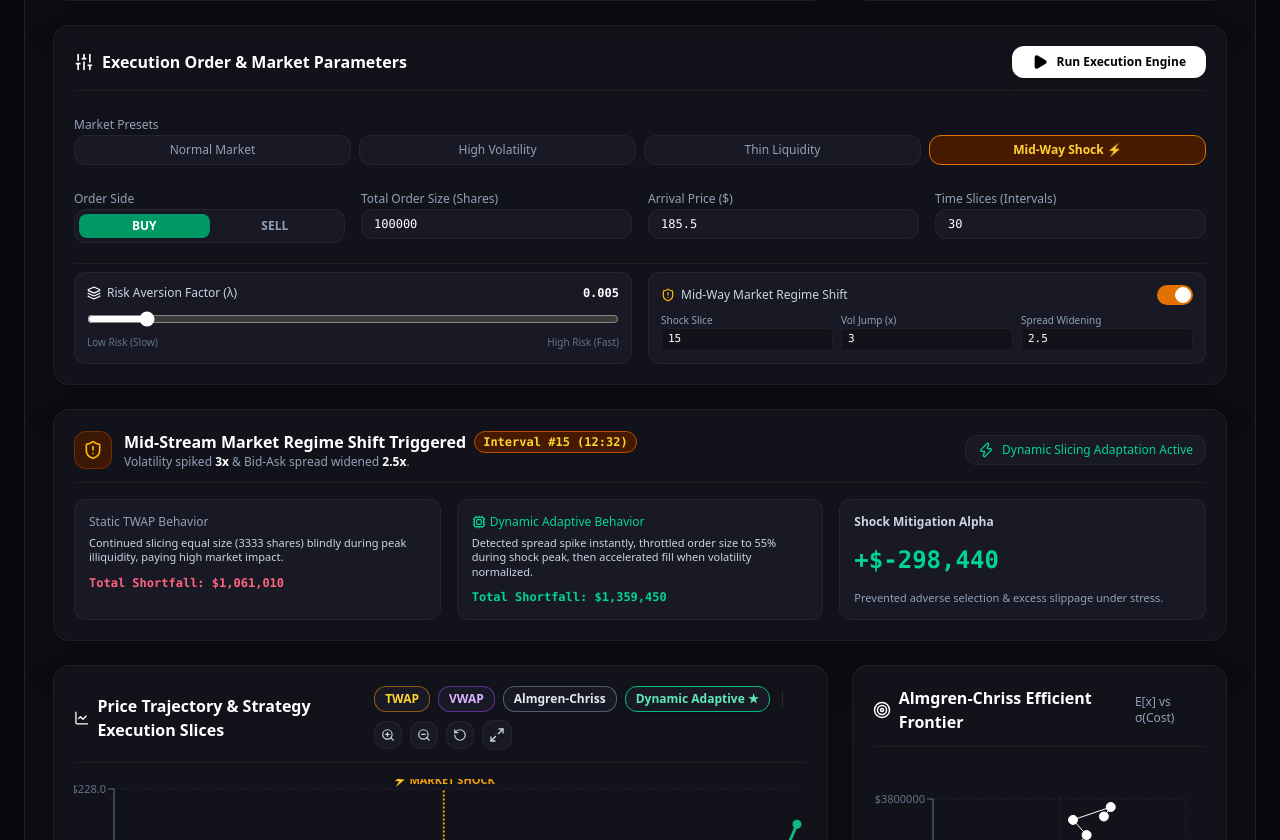
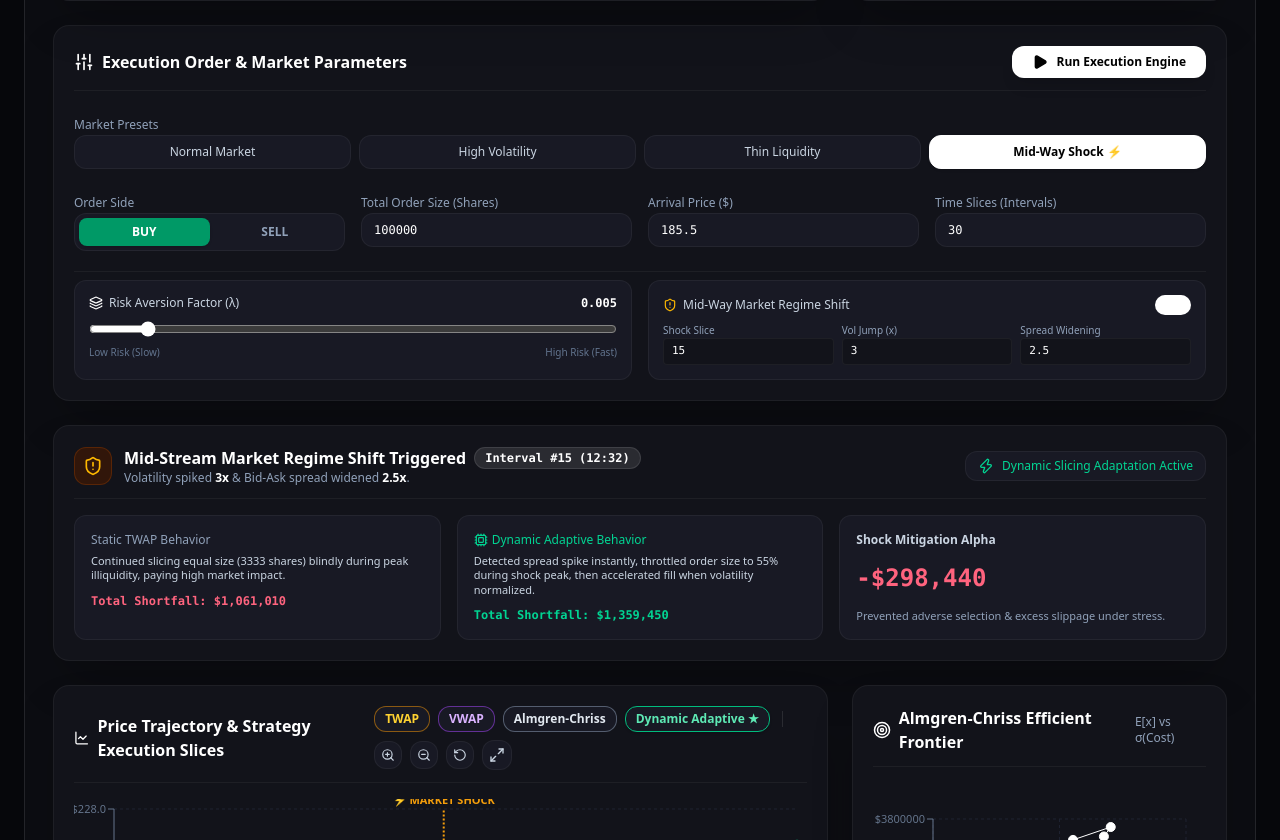
Before and after one commit to Viidhyanshu/OPTIMAL-TRADE, a Next.js app: page / in a window 1280 px wide. Shown: the part 520-1360 px from the top of the page. Built offline with nearby package versions, Linux system fonts and the light colour scheme.

Commit message:
Fix currency formatting bug and refine color scheme matching futureoffinance design

```diff
--- a/src/components/ControlPanel.tsx
+++ b/src/components/ControlPanel.tsx
@@ -64,6 +64,7 @@ export const ControlPanel: React.FC<ControlPanelProps> = ({
 
   return (
     <div className="bg-[#12131a] border border-white/5 rounded-2xl p-5 shadow-2xl space-y-5">
+      {/* Header Row */}
       <div className="flex items-center justify-between border-b border-white/5 pb-3">
         <div className="flex items-center gap-2">
           <Sliders className="w-5 h-5 text-white" />
@@ -84,40 +85,40 @@ export const ControlPanel: React.FC<ControlPanelProps> = ({
         <div className="grid grid-cols-2 sm:grid-cols-4 gap-2">
           <button
             onClick={() => applyPreset('NORMAL')}
-            className={`px-3 py-1.5 text-xs rounded-xl border transition ${
+            className={`px-3 py-2 text-xs rounded-xl border transition ${
               !config.enableShock
-                ? 'bg-white text-black border-white font-bold'
-                : 'bg-[#181924] border-white/5 text-slate-400 hover:text-white'
+                ? 'bg-white text-black border-white font-bold shadow'
+                : 'bg-[#181924] border-white/5 text-slate-300 hover:text-white'
             }`}
           >
             Normal Market
           </button>
           <button
             onClick={() => applyPreset('HIGH_VOLATILITY')}
-            className={`px-3 py-1.5 text-xs rounded-xl border transition ${
+            className={`px-3 py-2 text-xs rounded-xl border transition ${
               config.enableShock && config.shockVolatilityMultiplier >= 4.0
-                ? 'bg-white text-black border-white font-bold'
-                : 'bg-[#181924] border-white/5 text-slate-400 hover:text-white'
+                ? 'bg-white text-black border-white font-bold shadow'
+                : 'bg-[#181924] border-white/5 text-slate-300 hover:text-white'
             }`}
           >
             High Volatility
           </button>
           <button
             onClick={() => applyPreset('THIN_LIQUIDITY')}
-            className={`px-3 py-1.5 text-xs rounded-xl border transition ${
+            className={`px-3 py-2 text-xs rounded-xl border transition ${
               config.enableShock && config.shockLiquidityDrop >= 0.7
-                ? 'bg-white text-black border-white font-bold'
-                : 'bg-[#181924] border-white/5 text-slate-400 hover:text-white'
+                ? 'bg-white text-black border-white font-bold shadow'
+                : 'bg-[#181924] border-white/5 text-slate-300 hover:text-white'
             }`}
           >
             Thin Liquidity
           </button>
           <button
             onClick={() => applyPreset('SEVERE_SHOCK')}
-            className={`px-3 py-1.5 text-xs rounded-xl border transition ${
+            className={`px-3 py-2 text-xs rounded-xl border transition ${
               config.enableShock && config.shockInterval === 15
-                ? 'bg-amber-950 border-amber-600 text-amber-300 font-bold'
-                : 'bg-[#181924] border-white/5 text-slate-400 hover:text-white'
+                ? 'bg-white text-black border-white font-bold shadow'
+                : 'bg-[#181924] border-white/5 text-slate-300 hover:text-white'
             }`}
           >
             Mid-Way Shock ⚡
@@ -133,7 +134,7 @@ export const ControlPanel: React.FC<ControlPanelProps> = ({
           <div className="flex rounded-xl overflow-hidden border border-white/5 bg-[#181924] p-1">
             <button
               onClick={() => handleChange('side', 'BUY')}
-              className={`flex-1 py-1 text-xs font-bold rounded-lg transition ${
+              className={`flex-1 py-1.5 text-xs font-bold rounded-lg transition ${
                 config.side === 'BUY'
                   ? 'bg-emerald-600 text-white shadow'
                   : 'text-slate-400 hover:text-white'
@@ -143,7 +144,7 @@ export const ControlPanel: React.FC<ControlPanelProps> = ({
             </button>
             <button
               onClick={() => handleChange('side', 'SELL')}
-              className={`flex-1 py-1 text-xs font-bold rounded-lg transition ${
+              className={`flex-1 py-1.5 text-xs font-bold rounded-lg transition ${
                 config.side === 'SELL'
                   ? 'bg-rose-600 text-white shadow'
                   : 'text-slate-400 hover:text-white'
@@ -161,7 +162,7 @@ export const ControlPanel: React.FC<ControlPanelProps> = ({
             type="number"
             value={config.totalQuantity}
             onChange={(e) => handleChange('totalQuantity', Math.max(1000, Number(e.target.value)))}
-            className="w-full bg-[#181924] border border-white/5 rounded-xl px-3 py-1.5 text-xs font-mono text-white focus:outline-none focus:border-white/20"
+            className="w-full bg-[#181924] border border-white/5 rounded-xl px-3 py-2 text-xs font-mono text-white focus:outline-none focus:border-white/20"
           />
         </div>
 
@@ -173,7 +174,7 @@ export const ControlPanel: React.FC<ControlPanelProps> = ({
             step="0.5"
             value={config.arrivalPrice}
             onChange={(e) => handleChange('arrivalPrice', Number(e.target.value))}
-            className="w-full bg-[#181924] border border-white/5 rounded-xl px-3 py-1.5 text-xs font-mono text-white focus:outline-none focus:border-white/20"
+            className="w-full bg-[#181924] border border-white/5 rounded-xl px-3 py-2 text-xs font-mono text-white focus:outline-none focus:border-white/20"
           />
         </div>
 
@@ -186,14 +187,15 @@ export const ControlPanel: React.FC<ControlPanelProps> = ({
             max="60"
             value={config.totalIntervals}
             onChange={(e) => handleChange('totalIntervals', Number(e.target.value))}
-            className="w-full bg-[#181924] border border-white/5 rounded-xl px-3 py-1.5 text-xs font-mono text-white focus:outline-none focus:border-white/20"
+            className="w-full bg-[#181924] border border-white/5 rounded-xl px-3 py-2 text-xs font-mono text-white focus:outline-none focus:border-white/20"
           />
         </div>
       </div>
 
       {/* Advanced Risk & Shock Controls */}
       <div className="pt-2 border-t border-white/5 grid grid-cols-1 md:grid-cols-2 gap-4">
-        <div className="space-y-2 bg-[#181924] p-3 rounded-xl border border-white/5">
+        {/* Risk Aversion Slider */}
+        <div className="space-y-2 bg-[#181924] p-3.5 rounded-xl border border-white/5">
           <div className="flex justify-between items-center text-xs">
             <span className="text-slate-300 font-medium flex items-center gap-1.5">
               <Layers className="w-3.5 h-3.5 text-white" />
@@ -216,7 +218,8 @@ export const ControlPanel: React.FC<ControlPanelProps> = ({
           </div>
         </div>
 
-        <div className="space-y-2 bg-[#181924] p-3 rounded-xl border border-white/5">
+        {/* Shock Controls */}
+        <div className="space-y-2 bg-[#181924] p-3.5 rounded-xl border border-white/5">
           <div className="flex items-center justify-between">
             <span className="text-xs text-slate-300 font-medium flex items-center gap-1.5">
               <ShieldAlert className="w-3.5 h-3.5 text-amber-400" />
@@ -229,7 +232,7 @@ export const ControlPanel: React.FC<ControlPanelProps> = ({
                 onChange={(e) => handleChange('enableShock', e.target.checked)}
                 className="sr-only peer"
               />
-              <div className="w-9 h-5 bg-[#222433] peer-focus:outline-none rounded-full peer peer-checked:after:translate-x-full peer-checked:after:border-white after:content-[''] after:absolute after:top-[2px] after:left-[2px] after:bg-white after:border-gray-300 after:border after:rounded-full after:h-4 after:w-4 after:transition-all peer-checked:bg-amber-600"></div>
+              <div className="w-9 h-5 bg-[#252838] peer-focus:outline-none rounded-full peer peer-checked:after:translate-x-full peer-checked:after:border-white after:content-[''] after:absolute after:top-[2px] after:left-[2px] after:bg-white after:border-gray-300 after:border after:rounded-full after:h-4 after:w-4 after:transition-all peer-checked:bg-white"></div>
             </label>
           </div>
 
@@ -243,7 +246,7 @@ export const ControlPanel: React.FC<ControlPanelProps> = ({
                   max={config.totalIntervals - 2}
                   value={config.shockInterval}
                   onChange={(e) => handleChange('shockInterval', Number(e.target.value))}
-                  className="w-full bg-[#12131a] border border-white/5 rounded px-1.5 py-0.5 text-white font-mono"
+                  className="w-full bg-[#12131a] border border-white/5 rounded px-2 py-1 text-white font-mono"
                 />
               </div>
               <div>
@@ -253,7 +256,7 @@ export const ControlPanel: React.FC<ControlPanelProps> = ({
                   step="0.5"
                   value={config.shockVolatilityMultiplier}
                   onChange={(e) => handleChange('shockVolatilityMultiplier', Number(e.target.value))}
-                  className="w-full bg-[#12131a] border border-white/5 rounded px-1.5 py-0.5 text-white font-mono"
+                  className="w-full bg-[#12131a] border border-white/5 rounded px-2 py-1 text-white font-mono"
                 />
               </div>
               <div>
@@ -263,7 +266,7 @@ export const ControlPanel: React.FC<ControlPanelProps> = ({
                   step="0.5"
                   value={config.shockSpreadMultiplier}
                   onChange={(e) => handleChange('shockSpreadMultiplier', Number(e.target.value))}
-                  className="w-full bg-[#12131a] border border-white/5 rounded px-1.5 py-0.5 text-white font-mono"
+                  className="w-full bg-[#12131a] border border-white/5 rounded px-2 py-1 text-white font-mono"
                 />
               </div>
             </div>
--- a/src/components/RegimeShockBanner.tsx
+++ b/src/components/RegimeShockBanner.tsx
@@ -28,17 +28,22 @@ export const RegimeShockBanner: React.FC<RegimeShockBannerProps> = ({ result })
   const adaptiveCost = strategyResults.DYNAMIC_ADAPTIVE.implementationShortfall;
   const alphaDollars = twapCost - adaptiveCost;
 
+  // Formatted string without double sign artifacts (+$-)
+  const formattedAlpha = alphaDollars >= 0
+    ? `+$${alphaDollars.toLocaleString()}`
+    : `-$${Math.abs(alphaDollars).toLocaleString()}`;
+
   return (
     <div className="bg-[#12131a] border border-white/5 rounded-2xl p-5 shadow-2xl space-y-4">
       <div className="flex flex-col sm:flex-row items-start sm:items-center justify-between gap-3 border-b border-white/5 pb-3">
         <div className="flex items-center gap-3">
-          <div className="p-2 rounded-xl bg-amber-950/80 text-amber-400 border border-amber-800/60 animate-pulse">
+          <div className="p-2 rounded-xl bg-amber-950/60 text-amber-400 border border-amber-800/40">
             <ShieldAlert className="w-5 h-5" />
           </div>
           <div>
             <h3 className="font-bold text-white text-base flex items-center gap-2">
               Mid-Stream Market Regime Shift Triggered
-              <span className="text-xs px-2 py-0.5 rounded-full bg-amber-950 text-amber-300 border border-amber-700 font-mono">
+              <span className="text-xs px-2.5 py-0.5 rounded-full bg-white/10 border border-white/10 text-white font-mono">
                 Interval #{shockIntervalIndex} ({shockData?.timeLabel})
               </span>
             </h3>
@@ -55,7 +60,7 @@ export const RegimeShockBanner: React.FC<RegimeShockBannerProps> = ({ result })
       </div>
 
       <div className="grid grid-cols-1 md:grid-cols-3 gap-4 text-xs">
-        <div className="bg-[#181924] p-3.5 rounded-xl border border-white/5 space-y-1.5">
+        <div className="bg-[#181924] p-4 rounded-xl border border-white/5 space-y-1.5">
           <span className="text-slate-400 font-medium block">Static TWAP Behavior</span>
           <p className="text-slate-300 text-[11px]">
             Continued slicing equal size ({Math.round(config.totalQuantity / config.totalIntervals)} shares) blindly during peak illiquidity, paying high market impact.
@@ -65,7 +70,7 @@ export const RegimeShockBanner: React.FC<RegimeShockBannerProps> = ({ result })
           </div>
         </div>
 
-        <div className="bg-[#181924] p-3.5 rounded-xl border border-white/5 space-y-1.5">
+        <div className="bg-[#181924] p-4 rounded-xl border border-white/5 space-y-1.5">
           <span className="text-emerald-400 font-medium flex items-center gap-1">
             <Cpu className="w-3.5 h-3.5" />
             Dynamic Adaptive Behavior
@@ -78,10 +83,10 @@ export const RegimeShockBanner: React.FC<RegimeShockBannerProps> = ({ result })
           </div>
         </div>
 
-        <div className="bg-[#181924] p-3.5 rounded-xl border border-white/5 space-y-1 flex flex-col justify-between">
+        <div className="bg-[#181924] p-4 rounded-xl border border-white/5 space-y-1 flex flex-col justify-between">
           <span className="text-slate-300 font-semibold">Shock Mitigation Alpha</span>
-          <div className="text-2xl font-extrabold text-emerald-400 font-mono">
-            +${alphaDollars.toLocaleString()}
+          <div className={`text-2xl font-extrabold font-mono ${alphaDollars >= 0 ? 'text-emerald-400' : 'text-rose-400'}`}>
+            {formattedAlpha}
           </div>
           <p className="text-[11px] text-slate-400">
             Prevented adverse selection & excess slippage under stress.
```
